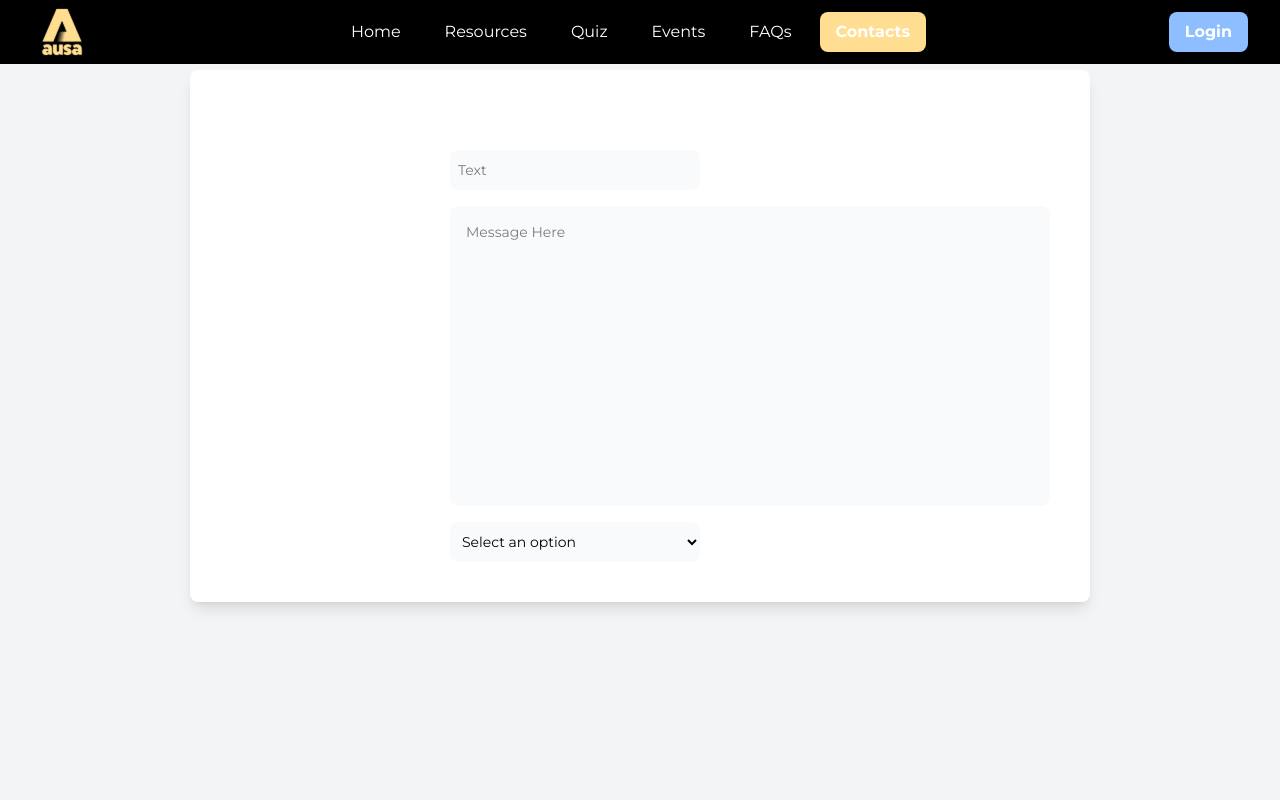
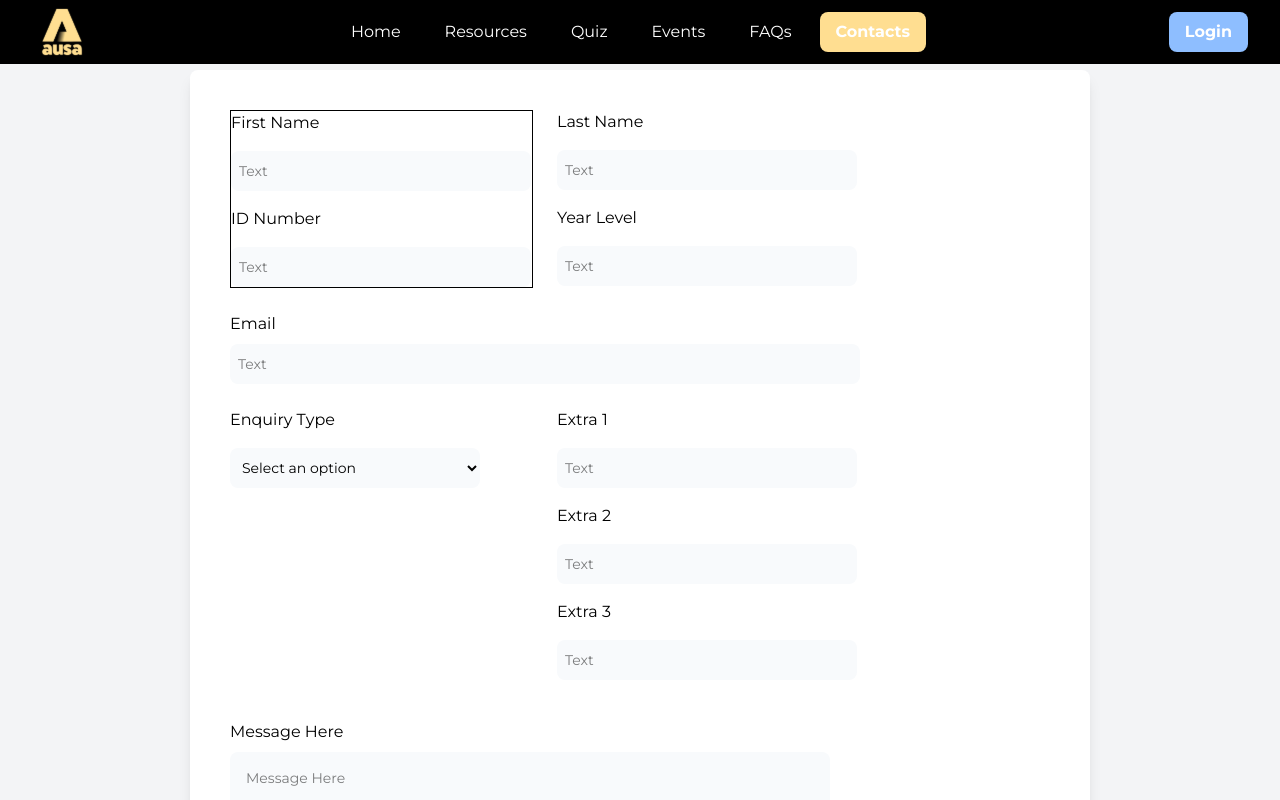
Before and after one commit to UoaWDCC/ausa-web, a Next.js app in the folder client/: page /contacts in a window 1280 px wide. Shown: the top 800 px of the page. Built offline with nearby package versions, Linux system fonts and the light colour scheme.

Commit message:
feat: basic layout for form

```diff
--- a/client/app/components/composite/dropdown/Dropdown.tsx
+++ b/client/app/components/composite/dropdown/Dropdown.tsx
@@ -2,8 +2,8 @@
 import React, { useState } from "react";
 
 interface DropdownProps {
-  options: string[];       // items to select from
-  placeholder?: string;    // default text when nothing is selected
+  options: string[];
+  placeholder?: string;
 }
 
 const Dropdown: React.FC<DropdownProps> = ({
--- a/client/app/components/composite/text-box/TextBox.tsx
+++ b/client/app/components/composite/text-box/TextBox.tsx
@@ -2,8 +2,8 @@
 import React, { useState } from "react";
 
 interface TextBoxProps {
-  variant?: "big" | "small";
-  placeholder?: string; // text shown inside input
+  variant?: "big" | "small" | "small-long";
+  placeholder?: string;
 }
 
 const TextBox: React.FC<TextBoxProps> = ({
@@ -18,7 +18,9 @@ const TextBox: React.FC<TextBoxProps> = ({
   const sizeStyles =
     variant === "big"
       ? "w-[600px] h-[300px] p-4 text-sm"
-      : "w-[250px] h-[40px] p-2 text-sm";
+      : variant === "small-long"
+      ? "w-[630px] h-[40px] p-2 text-sm"
+      : "w-[300px] h-[40px] p-2 text-sm";
 
   return variant === "big" ? (
     <textarea
--- a/client/app/contacts/page.tsx
+++ b/client/app/contacts/page.tsx
@@ -9,21 +9,59 @@ const Contact = () => {
       {/* form container */}
       <div className="bg-white w-[90%] max-w-[900px] p-10 mt-[30px] rounded-lg shadow-lg flex gap-10">
 
-        {/* left column */}
-        <div className="flex flex-col gap-4 flex-1">
-          <h2 className="text-xl font-semibold">Left Column</h2>
-          <p>Some content here...</p>
-        </div>
+        {/* form inputs (rhs) */}
+        <div className="grid grid-cols-2 gap-6">
 
-        {/* right column (form inputs) */}
-        <div className="flex flex-col gap-4 flex-1">
-            <h1>First Name</h1>
-          <TextBox placeholder="Text" variant="small" />
-          <TextBox placeholder="Message Here" variant="big" />
-          <Dropdown
-            options={["None", "Option 1", "Option 2", "Option 3"]}
-            placeholder="Select an option"
-          />
+          {/* top row: first name / last name columns */}
+          <div className="flex flex-col gap-4 border border-black">
+            <label className="text-black">First Name</label>
+            <TextBox placeholder="Text" variant="small" />
+            <label className="text-black">ID Number</label>
+            <TextBox placeholder="Text" variant="small" />
+          </div>
+
+          <div className="flex flex-col gap-4">
+            <label className="text-black">Last Name</label>
+            <TextBox placeholder="Text" variant="small" />
+            <label className="text-black">Year Level</label>
+            <TextBox placeholder="Text" variant="small" />
+          </div>
+
+          {/* Email spans full width */}
+          <div className="col-span-2 flex flex-col gap-2">
+            <label className="text-black">Email</label>
+            <TextBox placeholder="Text" variant="small-long" />
+          </div>
+
+          {/* Middle row: enquiry + three small boxes */}
+          <div className="flex flex-col gap-4">
+            <label className="text-black">Enquiry Type</label>
+            <Dropdown
+              options={[
+                "Membership & Recruitment",
+                "Events",
+                "Collaboration & Partnerships",
+                "Wellbeing",
+              ]}
+              placeholder="Select an option"
+            />
+          </div>
+
+          <div className="flex flex-col gap-4">
+            <label className="text-black">Extra 1</label>
+            <TextBox placeholder="Text" variant="small" />
+            <label className="text-black">Extra 2</label>
+            <TextBox placeholder="Text" variant="small" />
+            <label className="text-black">Extra 3</label>
+            <TextBox placeholder="Text" variant="small" />
+          </div>
+
+          {/* Message spans full width at the bottom */}
+          <div className="col-span-2 flex flex-col gap-2 mt-4">
+            <label className="text-black">Message Here</label>
+            <TextBox placeholder="Message Here" variant="big" />
+          </div>
+
         </div>
       </div>
     </div>
```
